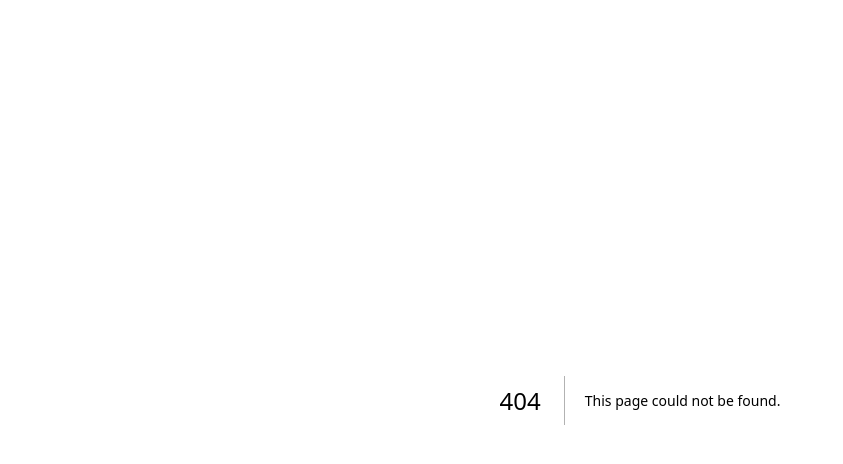
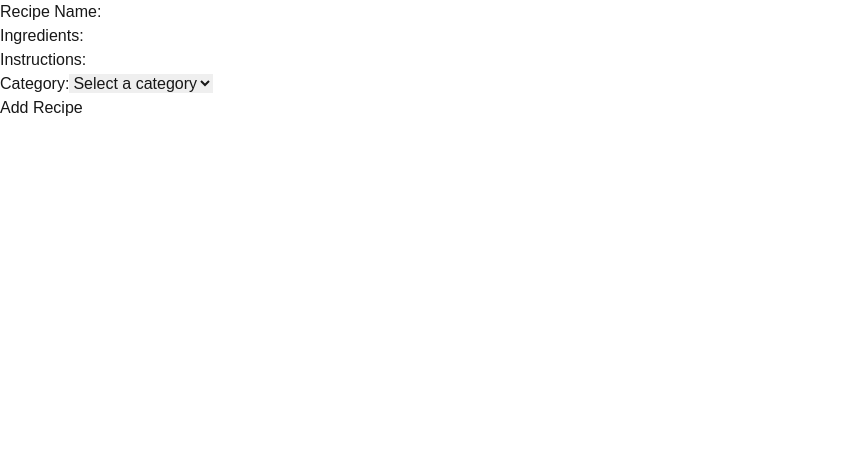
Before and after one commit to pgm-2425-programming-5/rush-recipe-organizer-webapplicatie-pgm-tristanderidder, a Next.js app in the folder recipe-organizer-webapp/: page /addRecipes in a window 1280 px wide. Before the commit this address had no page. Shown: the top 464 px of the page, without its empty margins (0-843 px from the left). Built offline with nearby package versions, Linux system fonts and the light colour scheme.

Commit message:
added addRecipe page and added form

```diff
--- /dev/null
+++ b/recipe-organizer-webapp/app/addRecipes/page.tsx
@@ -0,0 +1,82 @@
+"use client";
+import React, { useState } from 'react';
+
+const AddRecipeForm: React.FC = () => {
+    const [formData, setFormData] = useState({
+        name: '',
+        ingredients: '',
+        instructions: '',
+        category: ''
+    });
+
+    const handleChange = (e: React.ChangeEvent<HTMLInputElement | HTMLSelectElement>) => {
+        const { name, value } = e.target;
+        setFormData({
+            ...formData,
+            [name]: value
+        });
+    };
+
+    const handleSubmit = (e: React.FormEvent) => {
+        e.preventDefault();
+        console.log(formData);
+        // Add your form submission logic here
+    };
+
+    return (
+        <form onSubmit={handleSubmit}>
+            <div>
+                <label htmlFor="name">Recipe Name:</label>
+                <input
+                    type="text"
+                    id="name"
+                    name="name"
+                    value={formData.name}
+                    onChange={handleChange}
+                    required
+                />
+            </div>
+            <div>
+                <label htmlFor="ingredients">Ingredients:</label>
+                <input
+                    type="text"
+                    id="ingredients"
+                    name="ingredients"
+                    value={formData.ingredients}
+                    onChange={handleChange}
+                    required
+                />
+            </div>
+            <div>
+                <label htmlFor="instructions">Instructions:</label>
+                <input
+                    type="text"
+                    id="instructions"
+                    name="instructions"
+                    value={formData.instructions}
+                    onChange={handleChange}
+                    required
+                />
+            </div>
+            <div>
+                <label htmlFor="category">Category:</label>
+                <select
+                    id="category"
+                    name="category"
+                    value={formData.category}
+                    onChange={handleChange}
+                    required
+                >
+                    <option value="">Select a category</option>
+                    <option value="breakfast">Breakfast</option>
+                    <option value="lunch">Lunch</option>
+                    <option value="dinner">Dinner</option>
+                    <option value="dessert">Dessert</option>
+                </select>
+            </div>
+            <button type="submit">Add Recipe</button>
+        </form>
+    );
+};
+
+export default AddRecipeForm;
--- a/recipe-organizer-webapp/app/recipes/page.tsx
+++ b/recipe-organizer-webapp/app/recipes/page.tsx
@@ -11,10 +11,6 @@ export default async function Recipes() {
     let data = await fs.readFile(path.join(process.cwd(), "public/data/recipes.json"),"utf-8");
 
   let recipes: Recipe[] = JSON.parse(data).recipes;
-
-  async function create() {
-    'use server';
-  }
 
   return (
     <section id="recipes" className="py-20 bg-gray-100">
```
